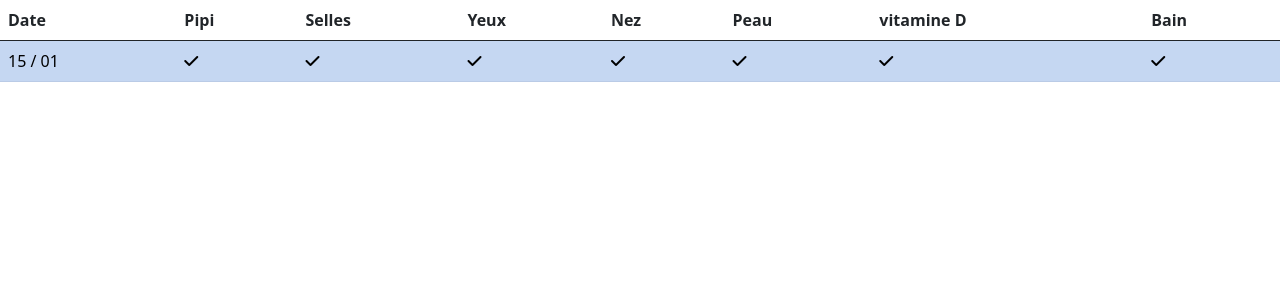
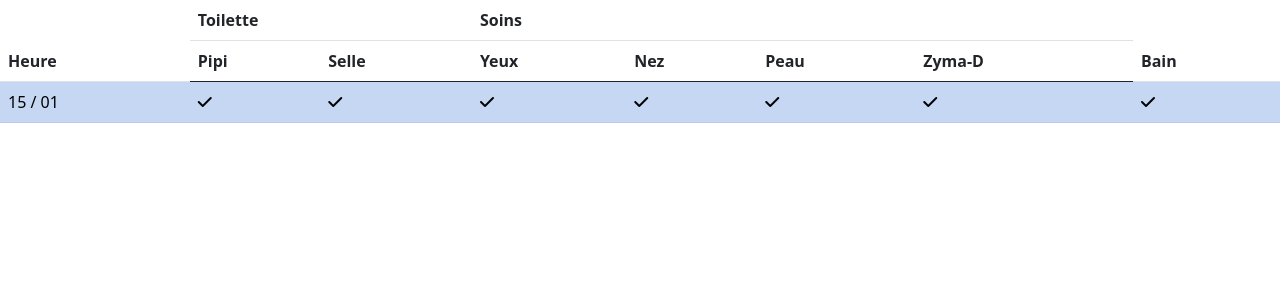
Before and after one commit to romferr/check_baby, a Flask app: page / in a window 1280 px wide. Shown: the top 300 px of the page. Run offline with Flask 2, Linux system fonts and the light colour scheme; tables that the repository leaves empty hold one stand-in row (values such as "Sample post"); some libraries are stand-ins or nearby versions.

Commit message:
add one-to-many relationship in Care table (foreign -> biberon) edit the html array fuck css

```diff
--- a/app.py
+++ b/app.py
@@ -1,30 +1,54 @@
 import sqlalchemy
 
-from flask import Flask, render_template, request, redirect
+from flask import Flask, render_template, request, redirect, url_for
+from sqlalchemy import Column, exc, Integer, String, Date, Boolean, MetaData, ForeignKey, Float
 from sqlalchemy.ext.declarative import declarative_base
+from sqlalchemy.orm import relationship
 
 app = Flask(__name__)
 
-engine = sqlalchemy.create_engine("mariadb+mariadbconnector://root:@localhost:3306/checkbaby_db")
-
 Base = declarative_base()
 
+engine = sqlalchemy.create_engine("mariadb+mariadbconnector://root:@localhost:3307/checkbaby_db")
+metadata = MetaData(engine)
 Session = sqlalchemy.orm.sessionmaker()
 Session.configure(bind=engine)
 session = Session()
 
 
+class Biberon(Base):
+    __tablename__ = 'biberons'
+    id = Column(Integer, primary_key=True)
+    type = Column(String(16), default='Lait')
+    ml = Column(Float, default=0)
+
+    def __repr__(self):
+        return f'<Post "{self.id}">'
+
+
 class Care(Base):
-    __tablename__ = 'care'
-    id = sqlalchemy.Column(sqlalchemy.Integer, primary_key=True)
-    date = sqlalchemy.Column(sqlalchemy.DATE)
-    pipi = sqlalchemy.Column(sqlalchemy.Boolean, default=False)
-    selle = sqlalchemy.Column(sqlalchemy.Boolean, default=False)
-    vitamine_D = sqlalchemy.Column(sqlalchemy.Boolean, default=False)
-    yeux = sqlalchemy.Column(sqlalchemy.Boolean, default=False)
-    nez = sqlalchemy.Column(sqlalchemy.Boolean, default=False)
-    peau = sqlalchemy.Column(sqlalchemy.Boolean, default=False)
-    bain = sqlalchemy.Column(sqlalchemy.Boolean, default=False)
+    __tablename__ = 'cares'
+    id = Column(Integer, primary_key=True)
+    date = Column(Date)
+    biberon_id = Column(Integer, ForeignKey('biberons.id'))
+    pipi = Column(Boolean, default=False)
+    selle = Column(Boolean, default=False)
+    vitamine_D = Column(Boolean, default=False)
+    yeux = Column(Boolean, default=False)
+    nez = Column(Boolean, default=False)
+    peau = Column(Boolean, default=False)
+    bain = Column(Boolean, default=False)
+    biberon = relationship("Biberon", back_populates="cares")
+
+    def __repr__(self):
+        return f'<Post "{self.id}">'
+
+
+Biberon.cares = relationship("Care", order_by=Care.id, back_populates="biberon")
+try:
+    Base.metadata.create_all(engine)
+except exc.SQLAlchemyError as error:
+    print(f"{error.code} - {error.args}")
 
 
 @app.route('/', methods=['POST', 'GET'])
@@ -42,4 +66,4 @@ def index():  # put application's code here
 
 
 if __name__ == '__main__':
-    app.run(Debug=True)
+    app.run(debug=True)
--- a/templates/base.html
+++ b/templates/base.html
@@ -1,5 +1,5 @@
 <!DOCTYPE html>
-<html lang="en">
+<html lang="fr">
 <head>
     <meta charset="UTF-8">
     <meta name="viewport" content="width=device-width" , initial-scale="1.0">
--- a/templates/index.html
+++ b/templates/index.html
@@ -1,6 +1,7 @@
 {% extends 'base.html' %}
 
 {% block head %}
+
     {# jQuery #}
     <script src="https://ajax.googleapis.com/ajax/libs/jquery/3.6.0/jquery.min.js"></script>
     {# bootstraps #}
@@ -22,18 +23,22 @@
 
 {% block body %}
     <table id="table" class="table table-striped">
-        <thead>
+    <thead>
         <tr>
-            <th>Date</th>
-            <th>Pipi</th>
-            <th>Selles</th>
-            <th>Yeux</th>
-            <th>Nez</th>
-            <th>Peau</th>
-            <th>vitamine D</th>
-            <th>Bain</th>
+            <th class="tg-nrix" rowspan="2">Heure</th>
+            <th class="tg-baqh" colspan="2">Toilette</th>
+            <th class="tg-baqh" colspan="4">Soins</th>
+            <th class="tg-cly1" rowspan="2">Bain</th>
         </tr>
-        </thead>
+        <tr>
+            <th class="tg-baqh">Pipi</th>
+            <th class="tg-baqh">Selle</th>
+            <th class="tg-baqh">Yeux</th>
+            <th class="tg-baqh">Nez</th>
+            <th class="tg-baqh">Peau</th>
+            <th class="tg-baqh">Zyma-D</th>
+        </tr>
+    </thead>
         <tbody>
         {% for care in cares %}
             {% if loop.first %}
@@ -76,4 +81,15 @@
             });
         });
     </script>
+
+    <style type="text/css">
+        .tg  {border-collapse:collapse;border-spacing:0;}
+        .tg td{border-color:black;border-style:solid;border-width:1px;font-family:Arial, sans-serif;font-size:14px;
+          overflow:hidden;padding:10px 5px;word-break:normal;}
+        .tg th{border-color:black;border-style:solid;border-width:1px;font-family:Arial, sans-serif;font-size:14px;
+          font-weight:normal;overflow:hidden;padding:10px 5px;word-break:normal;}
+        .tg .tg-cly1{text-align:left;vertical-align:middle}
+        .tg .tg-baqh{text-align:center;vertical-align:top}
+        .tg .tg-nrix{text-align:center;vertical-align:middle}
+    </style>
 {% endblock %}
```
